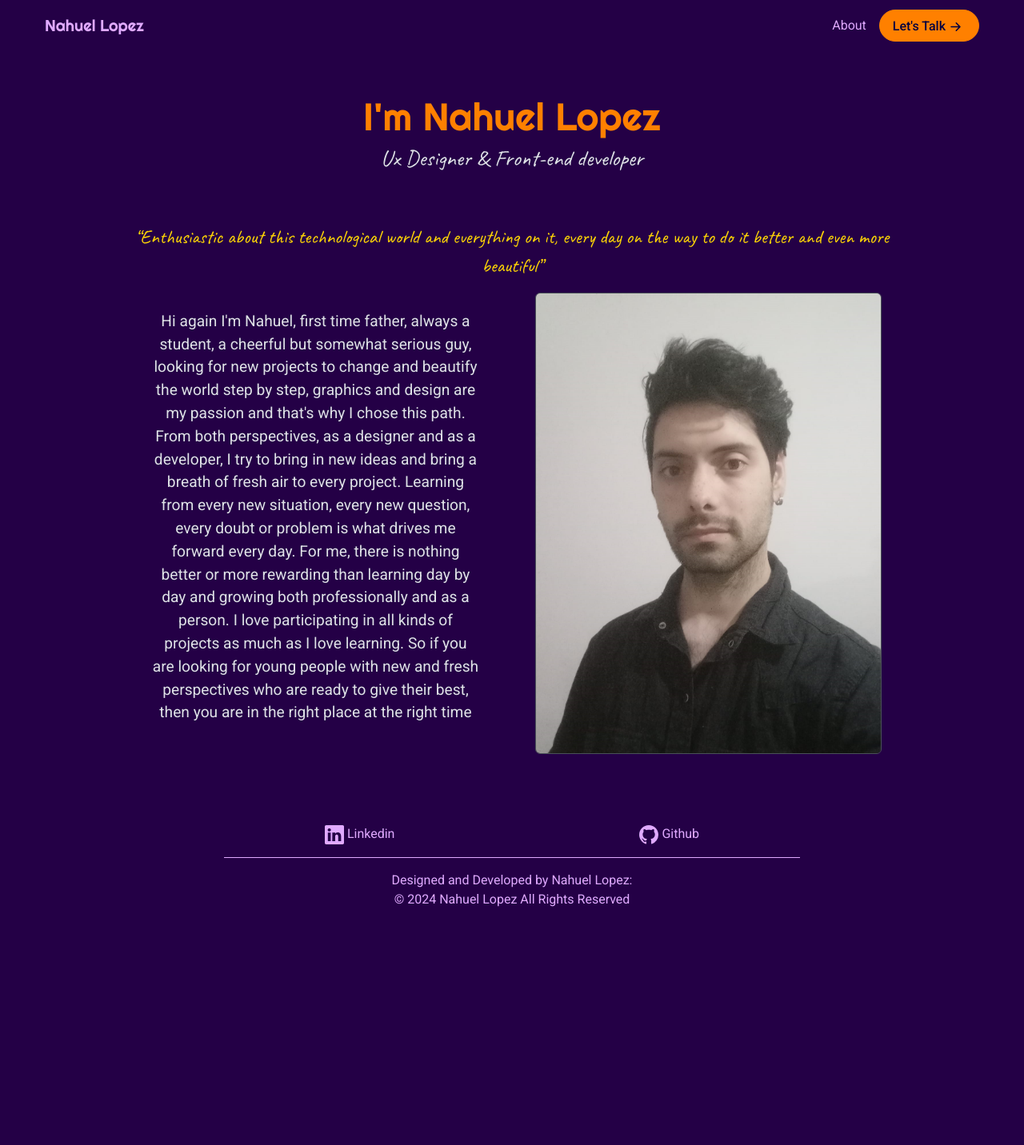
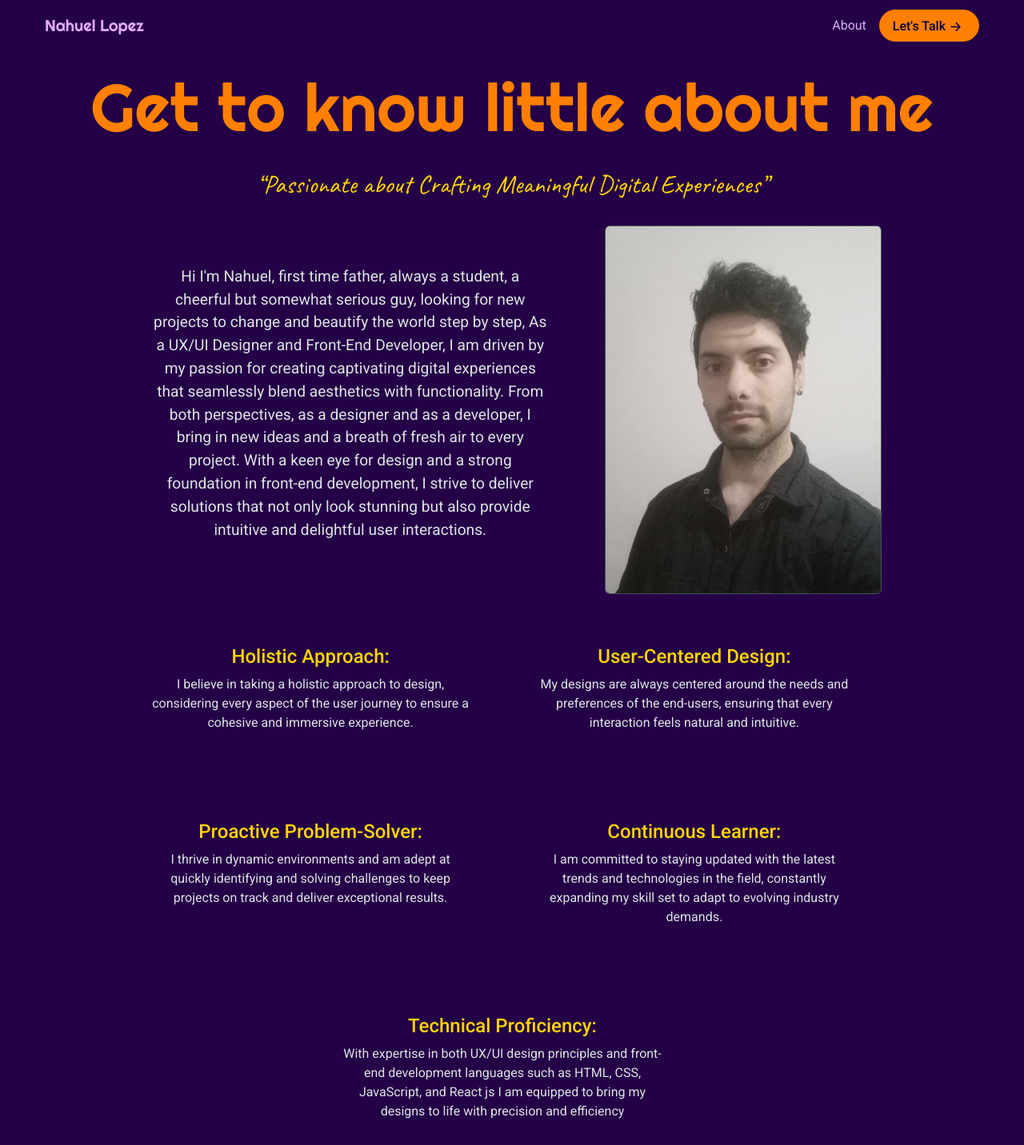
Before and after one commit to LiamDarkmoon/NahuelLopez, a React (Vite) app: page /NahuelLopez/About in a window 1280 px wide. Shown: the top 1432 px of the page at 80% size. Before the commit the page ends 1161 px from the top, so only its background shows below. Built offline with nearby package versions, Linux system fonts and the light colour scheme.

Commit message:
About ready

```diff
--- a/src/styles/App.sass
+++ b/src/styles/App.sass
@@ -183,6 +183,11 @@ h1
 .about-p
   font-size: 1.2em
 
+.about-section
+  height: 100vh
+  padding: 24px 0
+
+
 
 
 /** Media Querys **/
--- a/src/views/about/AboutPage.jsx
+++ b/src/views/about/AboutPage.jsx
@@ -1,35 +1,70 @@
 
 const AboutPage = () => {
     return (
-        <div className="pg text-center">
-            <div className="pg-hl pb-4">
-                <h1 className="tf t-pa"> I&apos;m Nahuel Lopez </h1>
-                <h3 className="qf"> Ux Designer & Front-end developer </h3>
+        <main className="pg text-center">
+            <div className="pb-4 pg-hl p-0">
+                <h1 className="tf t-pa pg-title"> Get to know little about me </h1>
             </div>
-            <div className="pg-hl row justify-content-evenly align-items-center">
-                <p className="qf t-sa" style={ {'font-size':'1.5em'} } >
-                    “Enthusiastic about this technological world and everything on it,
-                    every day on the way to do it better and even more beautiful”
-                </p>
-                <p className="col-12 col-sm-5 about-p">
-                    Hi again I&apos;m Nahuel,
+            <section className="pg-hl pt-0">
+                <h2 className="qf t-sa pb-4">
+                    “Passionate about Crafting Meaningful Digital Experiences”
+                </h2>
+                <article className='row justify-content-evenly align-items-center'>
+                    <p className="col-12 col-sm-6 about-p">
+                        Hi I&apos;m Nahuel,
                         first time father, always a student,
                         a cheerful but somewhat serious guy,
                         looking for new projects to change and beautify the world step by step,
-                    graphics and design are my passion and that&apos;s why I chose this path.
+                        As a UX/UI Designer and Front-End Developer,
+                        I am driven by my passion for creating captivating digital experiences that seamlessly blend aesthetics with functionality.
                         From both perspectives,
                         as a designer and as a developer,
-                    I try to bring in new ideas and bring a breath of fresh air to every project. Learning from every new situation,
-                    every new question,
-                    every doubt or problem is what drives me forward every day.
-                    For me, there is nothing better or more rewarding than learning day by day and growing both professionally and as a person.
-                    I love participating in all kinds of projects as much as I love learning.
-                    So if you are looking for young people with new and fresh perspectives who are ready to give their best,
-                    then you are in the right place at the right time
+                        I bring in new ideas and a breath of fresh air to every project.
+                        With a keen eye for design and a strong foundation in front-end development,
+                        I strive to deliver solutions that not only look stunning but also provide intuitive and delightful user interactions.
                     </p>
-                <img className="col-12 col-sm-5 p-0 border rounded" src="./cvphoto.png" alt="" />
+                    <img className="col-12 col-sm-4 p-0 border rounded" src="./cvphoto.png" alt="" />
+                </article>
+            </section>
+            <section className='about-section pg-hl col-12 row justify-content-evenly align-content-between'>
+                <div className='col-12 col-sm-5'>
+                    <h4 className='t-sa'>
+                        Holistic Approach:
+                    </h4>
+                        I believe in taking a holistic approach to design, considering every aspect of the user journey to ensure a cohesive and immersive experience.
                 </div>
+                <div className='col-12 col-sm-5'>
+                    <h4 className='t-sa'>
+                        User-Centered Design:
+                    </h4>
+                        My designs are always centered around the needs and preferences of the end-users, ensuring that every interaction feels natural and intuitive.
                 </div>
+                <div className='col-12 col-sm-5'>
+                    <h4 className='t-sa'>
+                        Proactive Problem-Solver:
+                    </h4>
+                        I thrive in dynamic environments and am adept at quickly identifying and solving challenges to keep projects on track and deliver exceptional results.
+                </div>
+                <div className='col-12 col-sm-5'>
+                    <h4 className='t-sa'>
+                        Continuous Learner:
+                    </h4>
+                        I am committed to staying updated with the latest trends and technologies in the field, constantly expanding my skill set to adapt to evolving industry demands.
+                </div>
+                <div className='col-12 col-sm-5'>
+                    <h4 className='t-sa'>
+                        Technical Proficiency:
+                    </h4>
+                        With expertise in both UX/UI design principles and front-end development languages such as HTML, CSS, JavaScript, and React js I am equipped to bring my designs to life with precision and efficiency
+                </div>
+
+                <div className='col-10'>
+                    <h5 className='tf t-pa'>
+                        Let&apos;s collaborate to transform your vision into a reality.
+                    </h5>
+                </div>
+            </section>
+        </main>
     );
 }
 
--- a/src/views/landing/LandingPage.jsx
+++ b/src/views/landing/LandingPage.jsx
@@ -61,22 +61,21 @@ const LandingPage = () => {
                                     Here i&apos;ve started with a simple Landing page,
                                     with good constrast between components imposed by colors,
                                     while the navbar and all the backgrounds are in this sandy color that make them soft and welcoming,
-                                    the CTAs are bright red inviting you to interacts with them,
-                                    i&apos;ve played a lot too with opacities helping this way the body&apos;s background no&apos;t to be so opresive
-                                    and get some deep.
+                                    the CTAs are bright red inviting you to interact with them,
+                                    i&apos;ve played a lot too with opacities making it more lenient and gaining depth
                                 </p>
                             </div>
-                            <img className="col-12 col-sm-7" src="./landing.jpeg" alt="Landing Page"/>
+                            <img className="project-img col-12 col-sm-7" src="./landing.jpeg" alt="Landing Page"/>
                         </article>
                         <article className="section-article reverse">
-                            <img className="col-8 col-sm-5 mx-sm-0 mx-auto" src="./diceroller.jpeg" alt="Dice Tray" />
+                            <img className="project-img col-8 col-sm-5 mx-sm-0 mx-auto" src="./diceroller.jpeg" alt="Dice Tray" />
                             <div className="col-12 col-sm-4">
                                 <h3 className="tf t-sa"> Dice Tray: the &quot;Product&quot; </h3>
                                 <p>
                                     Landing pages must normaly meet a couple of requirements in order fulfill their mision,
-                                    or at last just to have &quot;good practices&quot;, showcase the product or service is part of these good practices,
-                                    as i show here with the Dice tray a friendly tool for those eager to play rol games right away and without a dice set.
-                                    However his function here is to showcase the product and give the customer a first-hand tryal.
+                                    or at least to comply with the good practices, showcasing the product or service is part of these good practices,
+                                    as i show here with the Dice tray. A friendly tool for those eager to play rol games right away and without a dice set.
+                                    However it&apos;s purpose here is to showcase the product and give the customer a first-hand trial.
                                 </p>
                             </div>
                         </article>
@@ -84,18 +83,22 @@ const LandingPage = () => {
                             <div className="col-12 col-sm-4">
                                 <h3 className="tf t-sa"> Sign Up form </h3>
                                 <p>
-                                    As for the Sign up and sign in forms, those sits on the navbar as buttons,
-                                    they&apos;r poped-up being modal windows helping the user no&apos;t to be forced out of the page,
-                                    neither moved to another one.
+                                    As for the Sign up and sign in forms, those they are dispalyed on the navbar as buttons,
+                                    they&apos;re dispalyed as modal windows as to ease the user to it&apos;s purpose, without interfering with the experience.
                                 </p>
                             </div>
-                            <img  className="col-12 col-sm-7" src="./sign up.jpeg" alt="Sign Up Form"/>
+                            <img  className="project-img col-12 col-sm-7" src="./sign up.jpeg" alt="Sign Up Form"/>
                         </article>
                     </section>
                     <a className="section-link" href="https://liamdarkmoon.github.io/DnDApp/" target="_blank" rel="noopener noreferrer">
                         Click here to visit the App on github
                     </a>
-                    <button className="bttn col-6 col-sm-3" onClick={ scrollToTop }> Go back to the top </button>
+                    <button className="bttn col-6 col-sm-3" onClick={ scrollToTop }>
+                        Go back to the top
+                        <svg xmlns="http://www.w3.org/2000/svg" width="25" height="25" fill="currentColor" viewBox="0 0 16 16">
+                            <path fillRule="evenodd" d="M8 12a.5.5 0 0 0 .5-.5V5.707l2.146 2.147a.5.5 0 0 0 .708-.708l-3-3a.5.5 0 0 0-.708 0l-3 3a.5.5 0 1 0 .708.708L7.5 5.707V11.5a.5.5 0 0 0 .5.5"/>
+                        </svg>
+                    </button>
                 </div>
             </div>
         </div>
```
Also changed, not shown: src/styles/App.css, 1 other file (tests, documents, lock files or other folders). Lines whose indentation alone changed are shown as unchanged.
